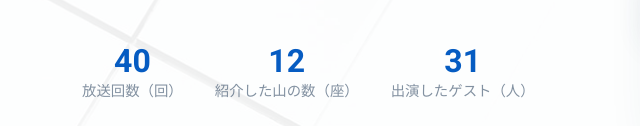
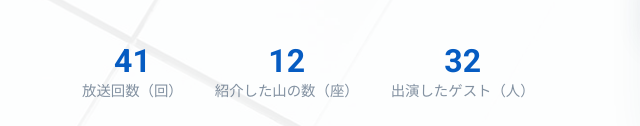
Before and after one commit to kiwamushi/kiwamushi.github.io, a plain HTML site: page time/index.html in a window 1280 px wide. Shown: the part 674-800 px from the top of the page, 0-640 px from the left. Drawn offline with nearby package versions, Linux system fonts and the light colour scheme.

Commit message:
Update index.html

```diff
--- a/time/index.html
+++ b/time/index.html
@@ -114,7 +114,7 @@
 
               <div class="hero-stats" data-aos="fade-up" data-aos-delay="200">
                 <div class="stat-item">
-                  <span class="purecounter" data-purecounter-start="0" data-purecounter-end="40" data-purecounter-duration="2">0</span>
+                  <span class="purecounter" data-purecounter-start="0" data-purecounter-end="41" data-purecounter-duration="2">0</span>
                   <span class="stat-label">放送回数（回）</span>
                 </div>
                 <div class="stat-item">
@@ -122,7 +122,7 @@
                   <span class="stat-label">紹介した山の数（座）</span>
                 </div>
                 <div class="stat-item">
-                  <span class="purecounter" data-purecounter-start="0" data-purecounter-end="31" data-purecounter-duration="2">0</span>
+                  <span class="purecounter" data-purecounter-start="0" data-purecounter-end="32" data-purecounter-duration="2">0</span>
                   <span class="stat-label">出演したゲスト（人）</span>
                 </div>
               </div>
```
